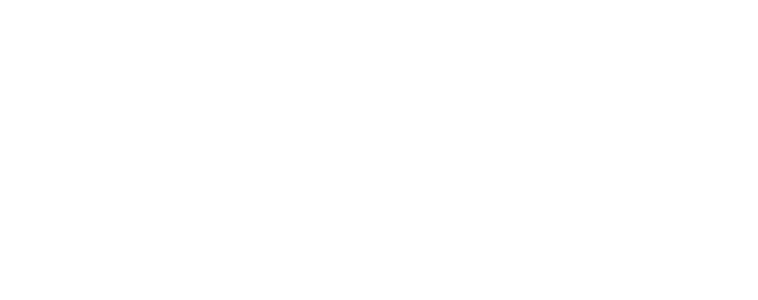
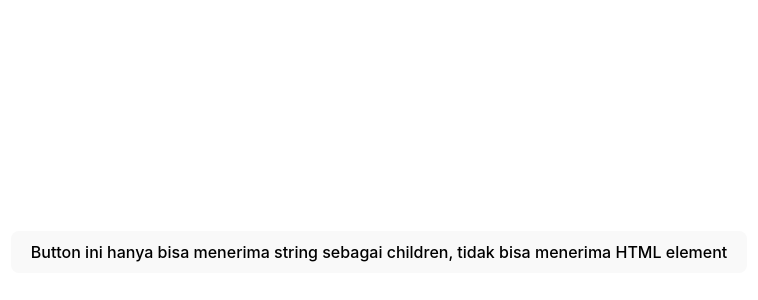
Before and after one commit to MAA14/belajar-react-typescript, a React (Vite) app: page /wrapping-html in a window 1280 px wide. Before the commit this address had no page. Shown: the part 148-448 px from the top of the page, without its empty margins (261-1019 px from the left). Built offline with nearby package versions, Linux system fonts and the light colour scheme.

Commit message:
Update: belajar template literals dan exclude props

```diff
--- /dev/null
+++ b/src/basic-syntax/wrapping-html/CustomButton.tsx
@@ -0,0 +1,35 @@
+import React from "react";
+
+/**
+ * React.ComponentProps<"button"> adalah type yang memiliki semua properties dari React.ButtonHTMLAttributes
+ */
+type CustomButtonProps = {
+  variant: "primary" | "secondary";
+  children: string;
+} & Omit<React.ComponentProps<"button">, "children">; // Omit untuk mengecualikan property yang tidak ingin di override dengan & type datanya
+
+/**
+ * Kita menggunakan Omit untuk mengecualikan property yang tidak ingin di override type datanya dengan &
+ * jika tanpa Omit maka type data children di CustomButton component (bukan type CustomButtonProps) adalah :
+ * children: string & ReactNode
+ * namun dengan Omit akan menjadi :
+ * children: string
+ */
+
+/**
+ * Kita gunakan ...rest untuk mengambil semua properties yang ada pada React.ButtonHTMLAttributes tanpa harus menyebutkan satu per satu
+ * lalu kita pasangkan <button {...rest}> untuk menggunakan semua properties tanpa harus menyebutkan satu per satu
+ * @NOTE
+ * dengan cara seperti ini kita bisa memberikan property seperti onClick, onMouseOver, dan lain-lain pada <CustomButton />
+ */
+export const CustomButton = ({
+  variant,
+  children,
+  ...rest
+}: CustomButtonProps) => {
+  return (
+    <button className={`custom-button ${variant}`} {...rest}>
+      {children}
+    </button>
+  );
+};
--- a/src/index.css
+++ b/src/index.css
@@ -61,8 +61,8 @@
   flex-direction: column;
   align-items: center;
   justify-content: center;
-  width: 100vw;
-  height: 100vh;
+  max-width: 100vw;
+  max-height: 100vh;
 }
 
 @media (prefers-color-scheme: light) {
--- a/src/main.tsx
+++ b/src/main.tsx
@@ -12,6 +12,7 @@
 import { List, List2 } from "./basic-syntax/generic-props/List.tsx";
 import { RestrictedNumber } from "./basic-syntax/restricting-props/RestrictedNumber.tsx";
 import { Notification } from "./basic-syntax/template-literals-and-exclude/Notification.tsx";
+import { CustomButton } from "./basic-syntax/wrapping-html/CustomButton.tsx";
 
 ReactDOM.createRoot(document.getElementById("root")!).render(
   <React.StrictMode>
@@ -166,6 +167,23 @@
             </>
           }
         />
+        <Route
+          path="/wrapping-html"
+          element={
+            <CustomButton
+              variant="primary"
+              onClick={() =>
+                alert(
+                  "OnClick props bekerja dengan baik karena kita menggunakan {...rest} dan React.ComponentProps<'button'>"
+                )
+              }
+            >
+              Button ini hanya bisa menerima string sebagai children, tidak bisa
+              menerima HTML element
+              {/* <div></div> @ERROR */}
+            </CustomButton>
+          }
+        />
       </Routes>
     </BrowserRouter>
   </React.StrictMode>
```
